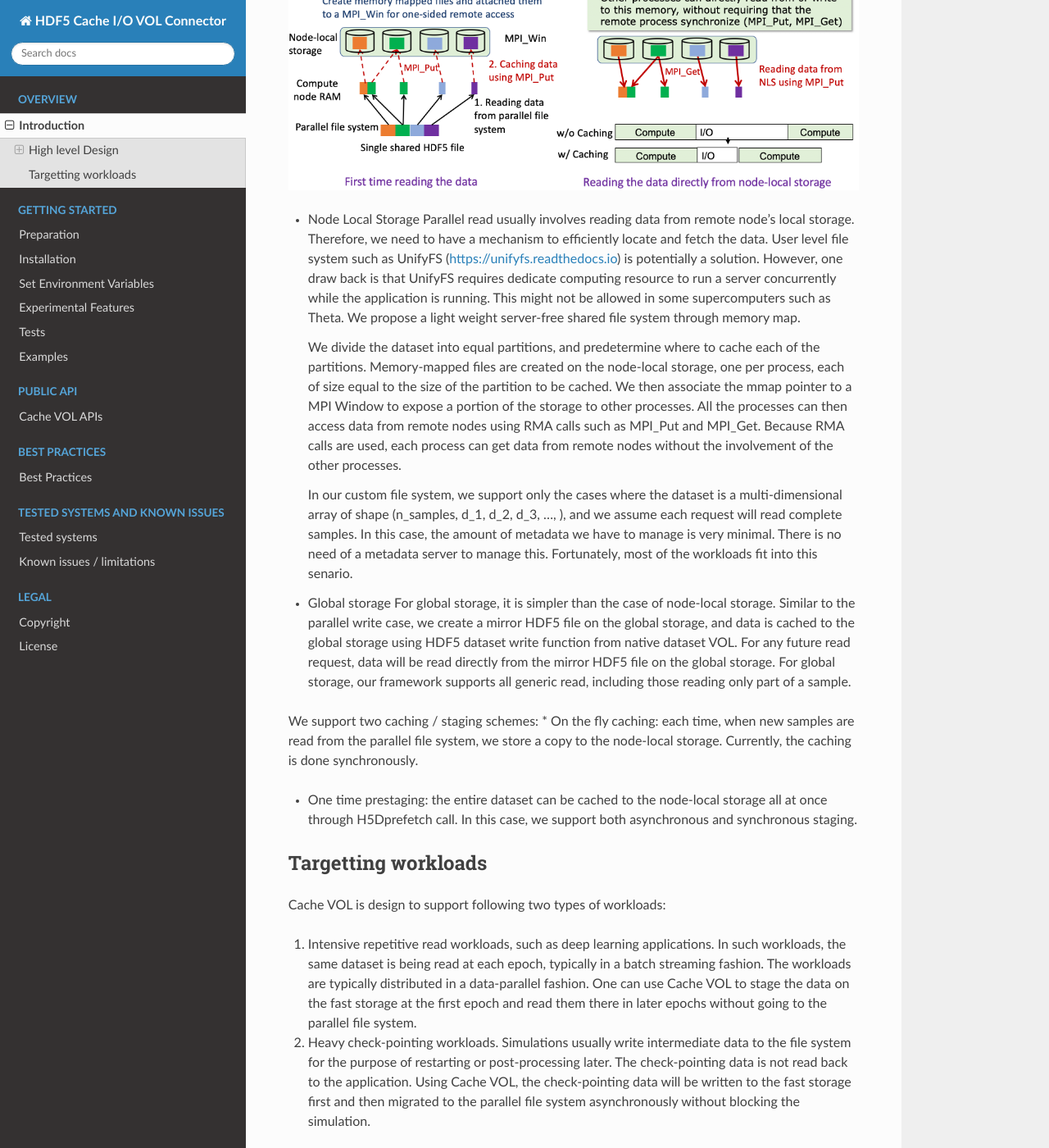
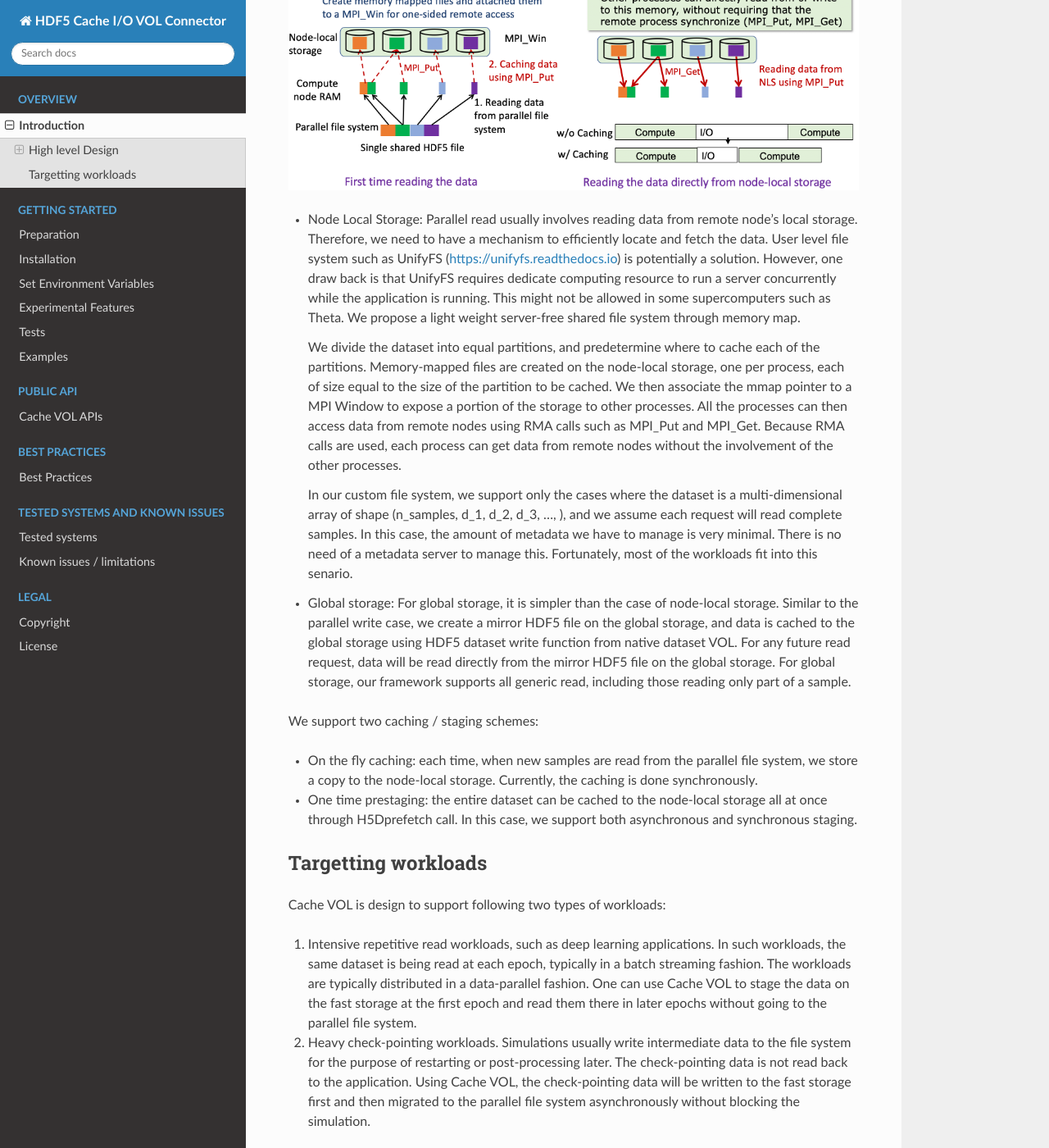
Before and after one commit to HDFGroup/vol-cache, a Sphinx documentation site: the page built from docs/source/overview.rst, in a window 1280 px wide and 1400 px high, scrolled down 2929 px. Shown: the whole window at 82% size. Built offline with Sphinx 7.4.7 and the Read the Docs theme 2.0.0, drawn with Linux system fonts in a browser that asks for light colours.

Commit message:
update documentation [skip ci]

```diff
--- a/docs/source/overview.rst
+++ b/docs/source/overview.rst
@@ -46,17 +46,18 @@ In the parallel read case, the main idea is to stage data to the fast-storage la
 
 .. image:: images/read.png
 
-* Node Local Storage
+* Node Local Storage:
   Parallel read usually involves reading data from remote node's local storage. Therefore, we need to have a mechanism to efficiently locate and fetch the data. User level file system such as UnifyFS (https://unifyfs.readthedocs.io) is potentially a solution. However, one draw back is that UnifyFS requires dedicate computing resource to run a server concurrently while the application is running. This might not be allowed in some supercomputers such as Theta. We propose a light weight server-free shared file system through memory map.
 
   We divide the dataset into equal partitions, and predetermine where to cache each of the partitions. Memory-mapped files are created on the node-local storage, one per process, each of size equal to the size of the partition to be cached. We then associate the mmap pointer to a MPI Window to expose a portion of the storage to other processes. All the processes can then access data from remote nodes using RMA calls such as MPI_Put and MPI_Get. Because RMA calls are used, each process can get data from remote nodes without the involvement of the other processes.
 
   In our custom file system, we support only the cases where the dataset is a multi-dimensional array of shape (n_samples, d_1, d_2, d_3, ..., ), and we assume each request will read complete samples. In this case, the amount of metadata we have to manage is very minimal. There is no need of a metadata server to manage this. Fortunately, most of the workloads fit into this senario.
 
-* Global storage
+* Global storage:
   For global storage, it is simpler than the case of node-local storage. Similar to the parallel write case, we create a mirror HDF5 file on the global storage, and data is cached to the global storage using HDF5 dataset write function from native dataset VOL. For any future read request, data will be read directly from the mirror HDF5 file on the global storage. For global storage, our framework supports all generic read, including those reading only part of a sample.
 
 We support two caching / staging schemes:
+
 * On the fly caching: each time, when new samples are read from the parallel file system, we store a copy to the node-local storage. Currently, the caching is done synchronously.
 
 * One time prestaging: the entire dataset can be cached to the node-local storage all at once through H5Dprefetch call. In this case, we support both asynchronous and synchronous staging.
```
